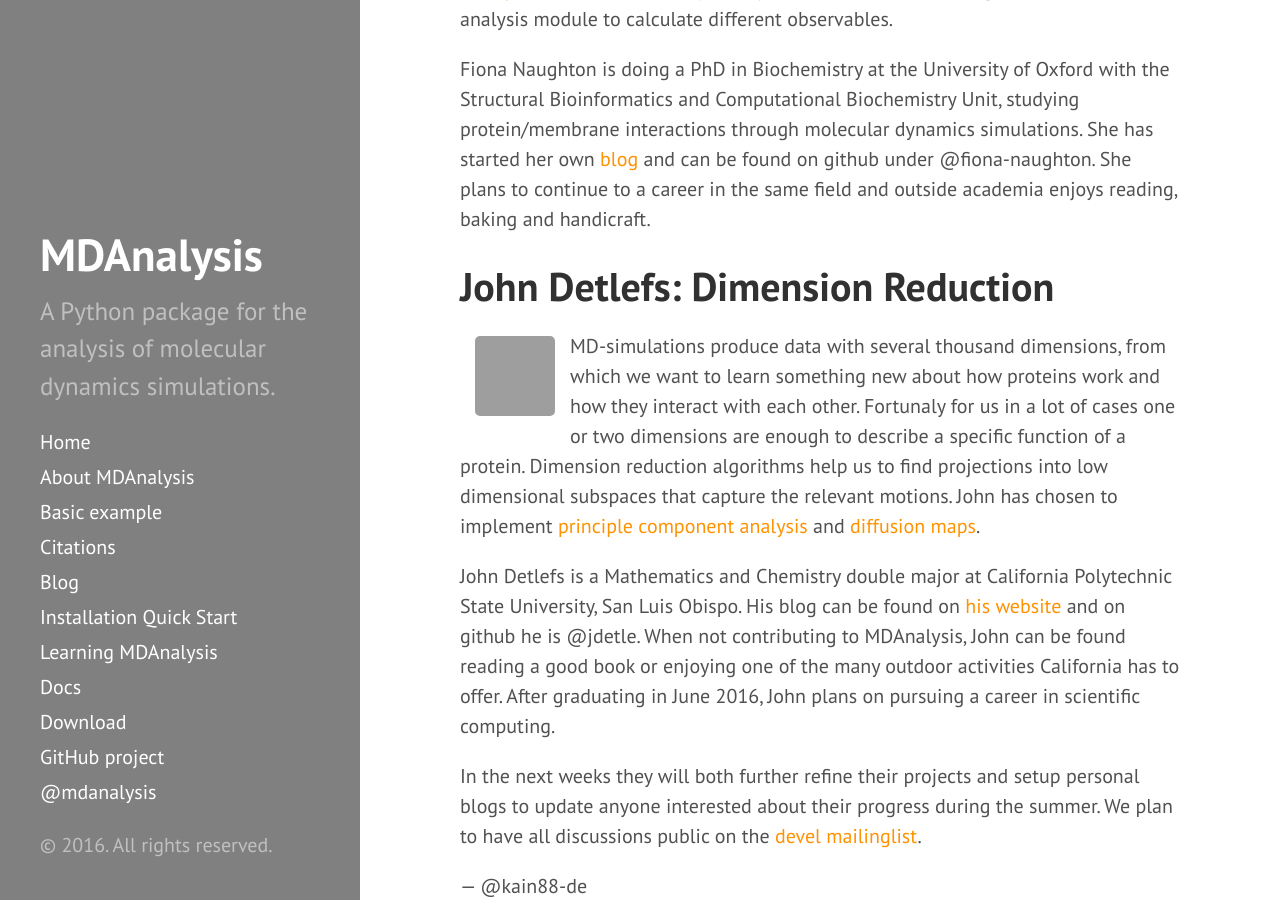
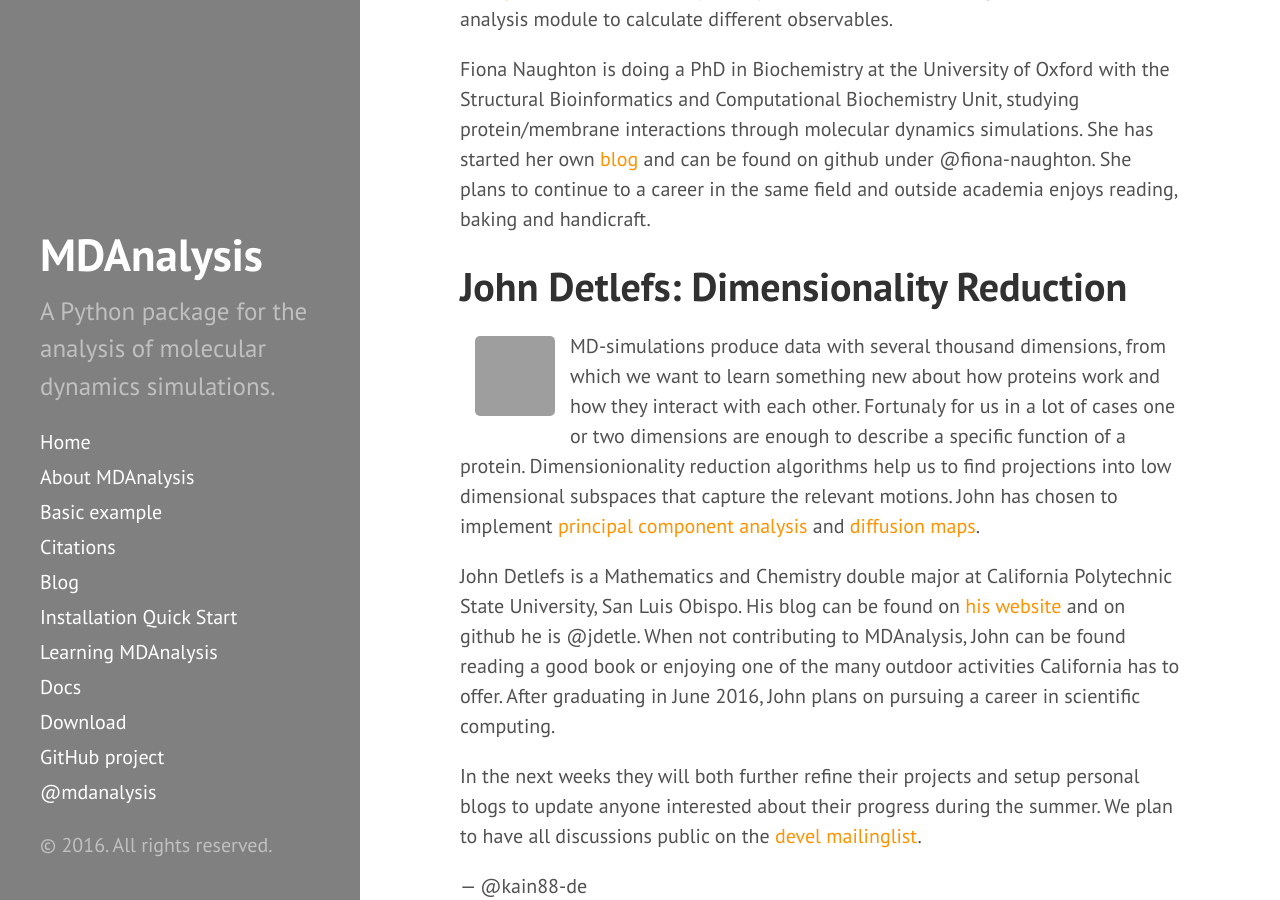
Before and after one commit to MDAnalysis/MDAnalysis.github.io, a Jekyll site: the page built from _posts/2016-04-26-gsoc.md, in a window 1280 px wide and 900 px high, scrolled down 563 px. Built offline with Jekyll 4.4.1, drawn with Linux system fonts in a browser that asks for light colours; grey boxes are pictures that could not be loaded.

Commit message:
address comments

```diff
--- a/_posts/2016-04-26-gsoc.md
+++ b/_posts/2016-04-26-gsoc.md
@@ -40,7 +40,7 @@ started her own [blog][fiona-blog] and can be found on github under
 @fiona-naughton. She plans to continue to a career in the same field and outside
 academia enjoys reading, baking and handicraft.
 
-# John Detlefs: Dimension Reduction
+# John Detlefs: Dimensionality Reduction
 
 <img
 src="https://avatars1.githubusercontent.com/u/10944582?v=3&s=460"
@@ -50,10 +50,10 @@ style="float: left; width: 110px; height: 110px; border-radius: 20px; border: 15
 MD-simulations produce data with several thousand dimensions, from which we want
 to learn something new about how proteins work and how they interact with each
 other. Fortunaly for us in a lot of cases one or two dimensions are enough to
-describe a specific function of a protein. Dimension reduction algorithms help
-us to find projections into low dimensional subspaces that capture the relevant
-motions. John has chosen to implement [principle component analysis][pca] and
-[diffusion maps][dm].
+describe a specific function of a protein. Dimensionionality reduction
+algorithms help us to find projections into low dimensional subspaces that
+capture the relevant motions. John has chosen to implement
+[principal component analysis][pca] and [diffusion maps][dm].
 
 John Detlefs is a Mathematics and Chemistry double major at California
 Polytechnic State University, San Luis Obispo. His blog can be found on
```
